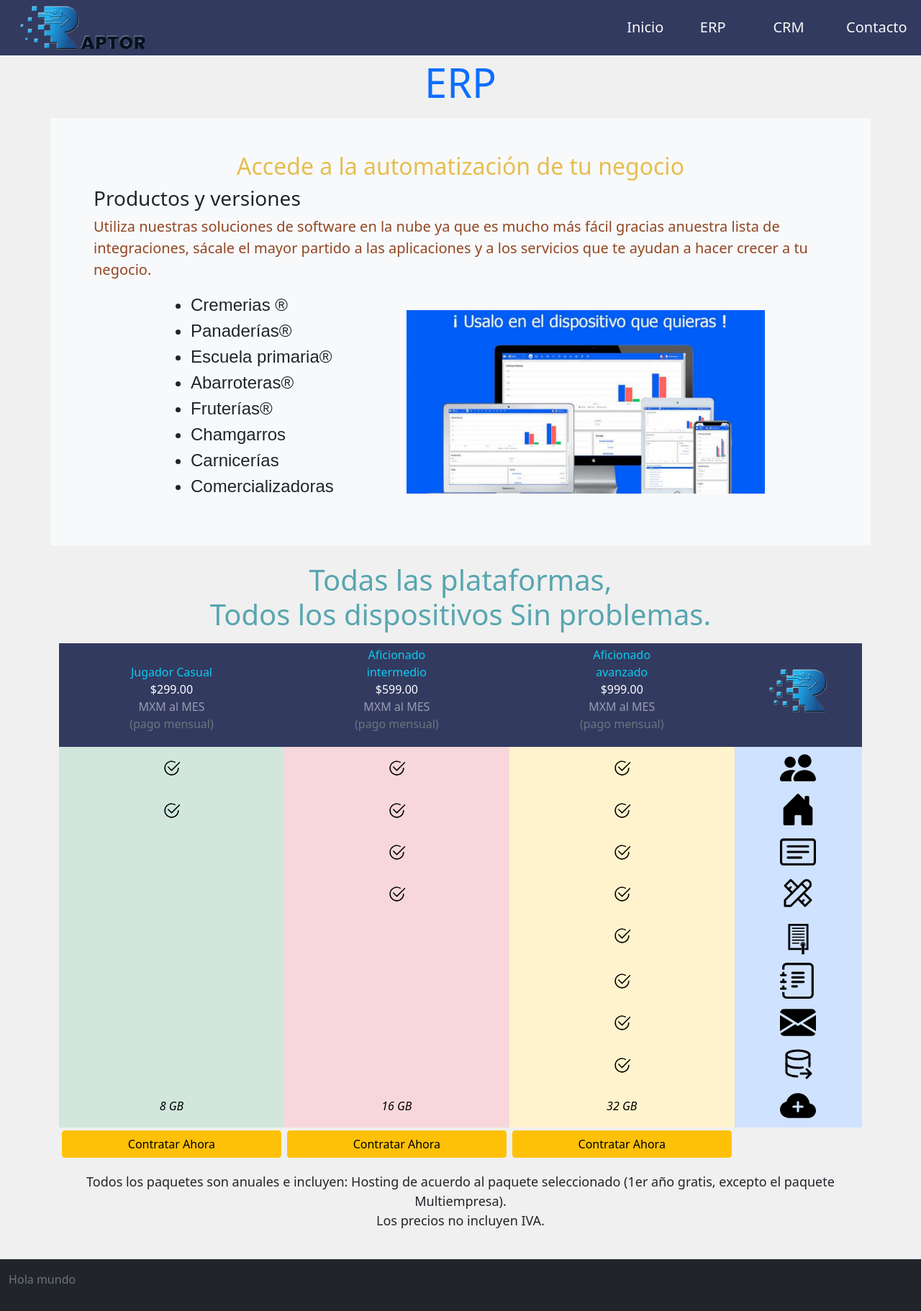
After one commit to RolandoOsuna/Raptorsoft, a PHP site: page /ERP.php in a window 1280 px wide. The commit adds this page. Shown: the whole page at 72% size. Run offline with PHP 8.4, Linux system fonts and the light colour scheme.

Commit message:
ERP y CRM corregidos

```diff
--- a/CSS/estilos.css
+++ b/CSS/estilos.css
@@ -1,4 +1,3 @@
-
 .header{
     background-image: url(/IMG/Raptor-header.jpg);
     background-position:center center;
@@ -50,3 +49,15 @@
 .bg-tabla-casual{
     background-color: #32aa76;
 }
+
+.bg-secction-crm{
+    background-image: url(/IMG/casadepartamento.jpg);
+    background-position:center center;
+    background-size: cover;
+    height: 300px;
+
+}
+
+.ff-raleway{
+    font-family: 'Lora';
+}
--- /dev/null
+++ b/ERP.php
@@ -0,0 +1,182 @@
+<!DOCTYPE html>
+<html lang="mx">
+<head>
+<meta charset="UTF-8">
+    <meta http-equiv="X-UA-Compatible" content="IE=edge">
+    <meta name="viewport" content="width=device-width, initial-scale=1.0">
+    <link rel="stylesheet" href="/BOOTSTRAP/css/bootstrap.min.css">
+    <link rel="stylesheet" href="/CSS/estilos.css">
+    <link rel="stylesheet" href="/CSS/Normalize.css">
+    <title>ERP</title>
+</head>
+<body style="background-color: #f0f0f0;">
+<?php require('NavBar.php') ?>
+
+    <header class="container ">
+        <div class="col-12">
+            <p class="display-4 text-center text-primary mt-1">ERP </p>
+        </div>
+        <div class="row align-items-center justify-content-lg-center mt-3 bg-light p-5 mb-4">
+            <h2 class="text-center texto" style="color: #E5BE51;">Accede a la automatización de tu negocio</h1>
+            <h3>Productos y versiones</h3>
+            <p class="fs-5 texto">Utiliza nuestras soluciones de software en la nube ya que es mucho más fácil gracias anuestra lista de integraciones, sácale el mayor partido a las aplicaciones y a los servicios que te ayudan a hacer crecer a tu negocio.</p>
+            <div class="col-12 col-lg-4 ">
+                <ul class="ps-5 fs-4 arial">
+                    <li >Cremerias ®</li>
+                    <li >Panaderías®</li>
+                    <li >Escuela primaria®</li>
+                    <li >Abarroteras®</li>
+                    <li >Fruterías®</li>
+                    <li >Chamgarros</li>
+                    <li >Carnicerías</li>
+                    <li >Comercializadoras</li>
+                </ul>
+            </div>
+            <div class="col-12 col-lg-6">
+                <img class="img-fluid" src="/IMG/Servicios.png" width="" alt="">
+            </div>
+        </div>
+    </header>
+
+    <section class="container">
+        <div class="row">
+            <div class="col-12">
+                <p class="text-center titulo display-6">Todas las plataformas, <br> Todos los dispositivos <strong>Sin problemas.</strong></p>
+            </div>
+        </div>
+        <div class="row align-items-center justify-content-center mb-4">
+            <div class="col-12">
+                <div class="table-responsive text-center">
+                    <table class="table table-sm table-borderless">
+                        <thead class="shadow">
+                            <tr class="encabezado-tabla text-white fs-md-5" >
+                                <th class="fw-normal">
+                                    <p class="">
+                                        <span class="text-info ">Jugador Casual</span><br>
+                                        <span class="text-white ">$299.00</span><br>
+                                        <span class="text-white-50">MXM al MES</span><br>
+                                        <span class="text-muted">(pago mensual)</span>
+                                    </p>
+                                </th>
+                                <th class="fw-normal">
+                                    <p class="">
+                                        <span class="text-info ">Aficionado <br> intermedio</span><br>
+                                        <span class="text-white ">$599.00</span><br>
+                                        <span class="text-white-50">MXM al MES</span><br>
+                                        <span class="text-muted">(pago mensual)</span>
+                                    </p>
+                                </th>
+                                <th class="fw-normal">
+                                    <p class="">
+                                        <span class="text-info ">Aficionado <br> avanzado</span><br>
+                                        <span class="text-white ">$999.00</span><br>
+                                        <span class="text-white-50">MXM al MES</span><br>
+                                        <span class="text-muted">(pago mensual)</span>
+                                    </p>
+                                </th>
+                                <th class="pb-5 pb-sm-5 pb-lg-5 ">
+                                    <img src="/IMG/Raptor-Navbar.png" width="80px" alt="">
+                                </th>
+                            </tr>
+                        </thead>
+
+                        <tbody class="">
+                            <tr>
+                                <td class="table-success p-3"><img class="" src="/IMG/check2-circle.svg" width="25px" alt=""></td>
+                                <td class="table-danger p-3"><img class="" src="/IMG/check2-circle.svg" width="25px" alt=""></td>
+                                <td class="table-warning p-3"><img class="" src="/IMG/check2-circle.svg" width="25px" alt=""></td>
+                                <td class="table-primary"><img src="/IMG/people-fill.svg"  width="50px" alt="Usuarios Ilimitados"><!--Usuarios Ilimitados--></td>
+                            </tr>
+                            <tr>
+                                <td class="table-success p-3"><img src="/IMG/check2-circle.svg" width="25px" alt=""></td>
+                                <td class="table-danger p-3"><img src="/IMG/check2-circle.svg" width="25px" alt=""></td>
+                                <td class="table-warning p-3"><img src="/IMG/check2-circle.svg" width="25px" alt=""></td>
+                                <td class="table-primary"><img src="/IMG/house-door-fill.svg"  width="50px" alt=""><!--Gestor Inmobiliario--></td>
+                            </tr>
+                            <tr>
+                                <td class="table-success"></td>
+                                <td class="table-danger p-3"><img src="/IMG/check2-circle.svg" width="25px" alt=""></td>
+                                <td class="table-warning p-3"><img src="/IMG/check2-circle.svg" width="25px" alt=""></td>
+                                <td class="table-primary"><img src="/IMG/card-text.svg" width="50px" alt=""><!--Gestor de Prospectos--></td>
+                            </tr>
+                            <tr>
+                                <td class="table-success"></td>
+                                <td class="table-danger p-3"><img src="/IMG/check2-circle.svg" width="25px" alt=""></td>
+                                <td class="table-warning p-3"><img src="/IMG/check2-circle.svg" width="25px" alt=""></td>
+                                <td class="table-primary"><svg xmlns="http://www.w3.org/2000/svg" class="icon icon-tabler icon-tabler-tools" width="50px" height="48" viewBox="0 0 24 24" stroke-width="1.5" stroke="#000000" fill="none" stroke-linecap="round" stroke-linejoin="round">
+                                        <path stroke="none" d="M0 0h24v24H0z" fill="none"/>
+                                        <path d="M3 21h4l13 -13a1.5 1.5 0 0 0 -4 -4l-13 13v4" />
+                                        <line x1="14.5" y1="5.5" x2="18.5" y2="9.5" />
+                                        <polyline points="12 8 7 3 3 7 8 12" />
+                                        <line x1="7" y1="8" x2="5.5" y2="9.5" />
+                                        <polyline points="16 12 21 17 17 21 12 16" />
+                                        <line x1="16" y1="17" x2="14.5" y2="18.5" />
+                                    </svg><!--Gestor de Estatus--></td>
+                            </tr>
+                            <tr>
+                                <td class="table-success"></td>
+                                <td class="table-danger"></td>
+                                <td class="table-warning p-3"><img src="/IMG/check2-circle.svg" width="25px" alt=""></td>
+                                <td class="table-primary"><img src="/IMG/1976101.svg" width="55px" alt=""><!--Gestor de Contratos--></td>
+                            </tr>
+                            <tr>
+                                <td class="table-success"></td>
+                                <td class="table-danger"></td>
+                                <td class="table-warning p-3"><img src="/IMG/check2-circle.svg" width="25px" alt=""></td>
+                                <td class="table-primary"><img src="/IMG/journal-text.svg" width="50px" alt=""><!--Gestor de Proyectos--></td>
+                            </tr>
+                            <tr>
+                                <td class="table-success"></td>
+                                <td class="table-danger"></td>
+                                <td class="table-warning p-3"><img src="/IMG/check2-circle.svg" width="25px" alt=""></td>
+                                <td class="table-primary"><img src="/IMG/envelope-fill.svg" width="50px" alt=""><!--Gestor de Correos--></td>
+                            </tr>
+                            <tr>
+                                <td class="table-success"></td>
+                                <td class="table-danger"></td>
+                                <td class="table-warning p-3"><img src="/IMG/check2-circle.svg" width="25px" alt=""></td>
+                                <td class="table-primary">
+                                    <svg xmlns="http://www.w3.org/2000/svg" class="icon icon-tabler icon-tabler-database-export" width="48" height="48" viewBox="0 0 24 24" stroke-width="1.5" stroke="#000000" fill="none" stroke-linecap="round" stroke-linejoin="round">
+                                        <path stroke="none" d="M0 0h24v24H0z" fill="none"/>
+                                        <ellipse cx="12" cy="6" rx="8" ry="3" />
+                                        <path d="M4 6v6c0 1.657 3.582 3 8 3a19.84 19.84 0 0 0 3.302 -.267m4.698 -2.733v-6" />
+                                        <path d="M4 12v6c0 1.599 3.335 2.905 7.538 2.995m8.462 -6.995v-2m-6 7h7m-3 -3l3 3l-3 3" />
+                                    </svg><!--Futuras Aduciones-->
+                                </td>
+                            </tr>
+                            <tr>
+                                <td class="fst-italic table-success p-3">8 GB</td>
+                                <td class="fst-italic table-danger p-3">16 GB</td>
+                                <td class="fst-italic table-warning p-3">32 GB</td>
+                                <td class="table-primary"><img src="/IMG/cloud-plus-fill.svg" width="50px" alt=""><!--Hosting--></td>
+                            </tr>
+                            <tr>
+                                <td>
+                                    <div class="d-grid gap-2">
+                                        <button type="button" class="btn btn-warning">Contratar Ahora</button>
+                                    </div>
+                                </td>
+                                <td>
+                                    <div class="d-grid gap-2">
+                                        <button type="button" class="btn btn-warning">Contratar Ahora</button>
+                                    </div>
+                                </td>
+                                <td>
+                                    <div class="d-grid gap-2">
+                                        <button type="button" class="btn btn-warning">Contratar Ahora</button>
+                                    </div>
+                                </td>
+
+                            </tr>
+                        </tbody>
+                    </table>
+                    <p class="lead" style="font-size: large;">Todos los paquetes son anuales e incluyen: Hosting de acuerdo al paquete seleccionado (1er año gratis, excepto el paquete Multiempresa). <br>Los precios no incluyen IVA.</p>
+                </div>
+            </div>
+        </div>
+    </section>
+
+<?php require('footer.php') ?>
+<script src="/BOOTSTRAP/js/bootstrap.bundle.js"></script>
+</body>
+</html>
--- a/NavBar.php
+++ b/NavBar.php
@@ -8,7 +8,7 @@
         </div>
         <div class="col-4 nav justify-content-around">
             <div class="col-1 fs-5"><a class="text-decoration-none link-light " href="index.php">Inicio</a></div>
-            <div class="col-1 fs-5"><a class="text-decoration-none link-light " href="">ERP</a></div>
+            <div class="col-1 fs-5"><a class="text-decoration-none link-light " href="ERP.php">ERP</a></div>
             <div class="col-1 fs-5"><a class="text-decoration-none link-light " href="CRM.php">CRM</a></div>
             <div class="col-1 fs-5"><a class="text-decoration-none link-light " href="">Contacto</a></div>
         </div>
```
Also changed, not shown: CRM.php (+24 -29 lines), index.php (+33 -25 lines), IMG/Raptor-Navbar2.png, IMG/Section-inmobiliaria.jpg (added), IMG/casadepartamento.jpg (added), 3 other files.
